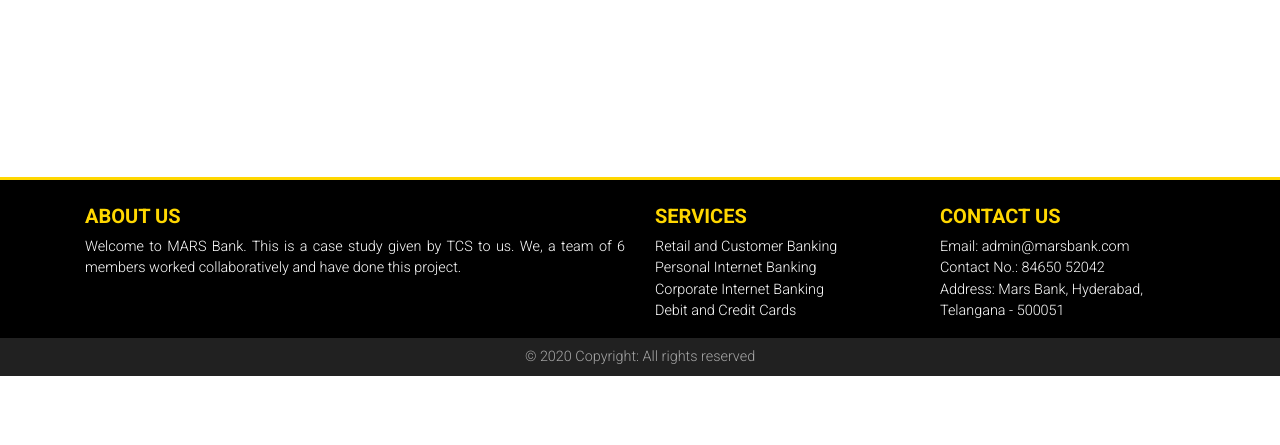
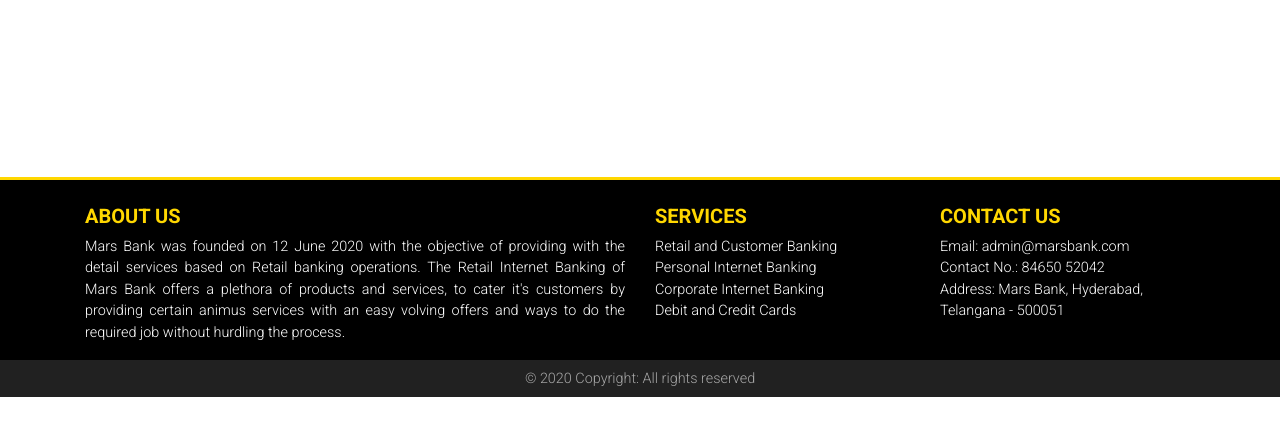
Before and after one commit to sainathomdas/RetailBanking, a Flask app: page /account_search/ in a window 1280 px wide. Shown: the part 355-800 px from the top of the page. Run offline with Flask 2, Linux system fonts and the light colour scheme; a user stored in the database is signed in; some libraries are stand-ins or nearby versions.

Commit message:
Updated Footer

```diff
--- a/application/templates/base.html
+++ b/application/templates/base.html
@@ -57,8 +57,10 @@
           <!-- Content -->
           <h5 class="text-uppercase gold-text font-weight-bold">About Us</h5>
           <p class="text-justify">
-            Welcome to MARS Bank. This is a case study given by TCS to us. We, a team of 6 members
-            worked collaboratively and have done this project.
+            Mars Bank was founded on 12 June 2020 with the objective of providing with the detail services
+             based on Retail banking operations. The Retail Internet Banking of Mars Bank offers a plethora of
+             products and services, to cater it's customers by providing certain animus services with an easy volving
+              offers and ways to do the required job without hurdling the process.
           </p>
 
         </div>
```
Also changed, not shown: database.db.
